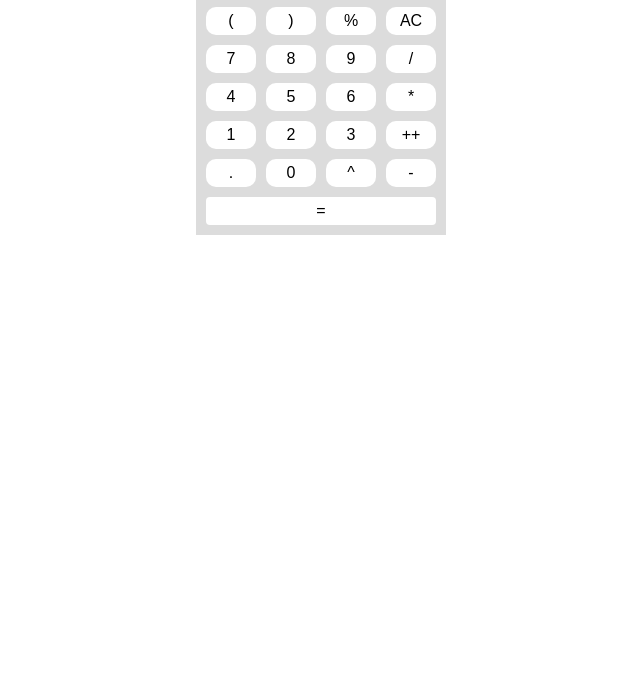
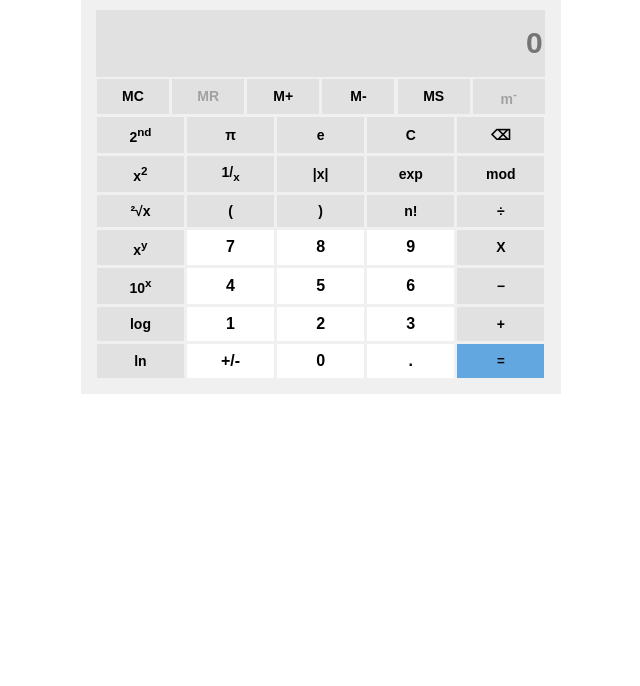
Before and after one commit to Roee159/web_p1, a plain HTML site: page index.html in a window 1280 px wide. Shown: the part 114-800 px from the top of the page, without its empty margins (319-959 px from the left). Drawn offline with Linux system fonts and the light colour scheme.

Commit message:
update from lab 1 to lab 2 Calculator

```diff
--- a/index.html
+++ b/index.html
@@ -3,84 +3,84 @@
 <head>
     <meta charset="UTF-8">
     <meta name="viewport" content="width=device-width, initial-scale=1.0">
-    <title>Web Technology - Lab 1 Calculator</title>
-</head>
-<style>
-    body{
-     font-family: Arial, Helvetica, sans-serif;
-    }
-    .container {
-     width: 240px;
-     margin: 20px auto;
-     background-color: gainsboro;
-     padding: 5px;
-    }
-    .butt {
-     float: left;
-     text-align: center;
-     width: 50px;
-     margin: 5px;
-     background-color: white;
-     padding: 5px 0;
-     border-radius: 10px;
-     cursor: pointer;
-    }
-    .butt:hover {
-     background-color: rgb(5, 5, 141);
-     color: white;
-    }
-    .result{
-     text-align: center;
-     margin: 5px;
-     width: auto;
-     background-color: white;
-     padding: 5px 0;
-     border-radius: 4px;
-     cursor: pointer;
-    }
-    .result:hover {
-     background-color: rgb(5, 5, 141);
-     color: white;
-    }
-    .monitor{
-     background-color: black;
-     margin: 5px;
-     height: 35px;
-     padding: 5px;
-     font-size: 30px;
-     color: white;
-     border-radius: 4px;
-    }
-   </style>
+    <title>Web Technology - Lab 2 Calculator</title>
+    <link rel="stylesheet" href="style.css">
 </head>
 <body>
-   <div style="text-align: center; font-size: 24px; color: blue;">Calculator</div>
-   <div class="container">
-    <div class = "monitor">0</div>
-    <div class="butt">(</div>
-    <div class="butt">)</div>
-    <div class="butt">%</div>
-    <div class="butt">AC</div>
-    <div class="butt">7</div>
-    <div class="butt">8</div>
-    <div class="butt">9</div>
-    <div class="butt">/</div>
-    <div class="butt">4</div>
-    <div class="butt">5</div>
-    <div class="butt">6</div>
-    <div class="butt">*</div>
-    <div class="butt">1</div>
-    <div class="butt">2</div>
-    <div class="butt">3</div>
-    <div class="butt">++</div>
-    <div class="butt">.</div>
-    <div class="butt">0</div>
-    <div class="butt">^</div>
-    <div class="butt">-</div>
-    <div style="clear: both;"></div>
-    <div class="result">=</div>
+   <h1> Calculator </h1>
+   <div class="calculator">
+    <input type="text" class="result" placeholder="0" readonly>
+    <div class="row">
+        <button class="operators" onclick="clearMemory()" >MC</button>
+        <button class="operators" disabled onclick="recallMemory()">MR</button>
+        <button class="operators" onclick="addToMemory()" data-memory-button>M+</button>
+        <button class="operators" onclick="subtractFromMemory()" data-memory-button>M-</button>
+        <button class="operators" onclick="storeInMemory()" data-memory-button>MS</button>
+        <button class="operators" disabled>m<sup>-</sup></button>
     </div>
 
+    <div class="row1">
+        <button class="operators" onclick="notImplemented()">2<sup>nd</sup></button>
+        <button class="operators" onclick="appendChar('pi')">&pi;</button>
+        <button class="operators" onclick="appendChar('e')">e</button>
+        <button class="operators" onclick="clearInput()">C</button>
+        <button class="operators" onclick="deleteLastChar()">&#9003;</button>
+
+    </div>
+
+    <div class="row1">
+        <button class="operators" onclick="appendChar('**2')">x<sup>2</sup></button>
+        <button class="operators" onclick="appendChar('1/')">1/<sub>x</sub></button>
+        <button class="operators" onclick="appendChar('abs')">|x|</button>
+        <button class="operators" onclick="appendChar('exp')">exp</button>
+        <button class="operators" onclick="notImplemented()">mod</button>
+
+    </div>
+
+    <div class="row1">
+        <button class="operators" onclick="appendChar('sqrt')">&sup2;&radic;x</button>
+        <button class="operators" onclick="appendChar('(')">&lpar;</button>
+        <button class="operators" onclick="appendChar(')')">&rpar;</button>
+        <button class="operators" onclick="notImplemented()">n!</button>
+        <button class="operators" onclick="appendChar('/')">&divide;</button>
+
+    </div>
+
+    <div class="row1">
+        <button class="operators" onclick="appendChar('**')">x<sup>y</sup></button>
+        <button class="number" onclick="appendChar('7')">7</button>
+        <button class="number" onclick="appendChar('8')">8</button>
+        <button class="number" onclick="appendChar('9')">9</button>
+        <button class="operators" onclick="appendChar('*')">X</button>
+    </div>
+
+    <div class="row1">
+        <button class="operators" onclick="appendChar('10**')">10<sup>x</sup></button>
+        <button class="number" onclick="appendChar('4')">4</button>
+        <button class="number" onclick="appendChar('5')">5</button>
+        <button class="number" onclick="appendChar('6')">6</button>
+        <button class="operators" onclick="appendChar('-')">&minus;</button>
+    </div>
+
+    <div class="row1">
+        <button class="operators" onclick="appendChar('log')">log</button>
+        <button class="number" onclick="appendChar('1')">1</button>
+        <button class="number" onclick="appendChar('2')">2</button>
+        <button class="number" onclick="appendChar('3')">3</button>
+        <button class="operators" onclick="appendChar('+')">&plus;</button>
+    </div>
+
+    <div class="row1">
+        <button class="operators" onclick="appendChar('ln')">ln</button>
+        <button class="number" onclick="plusMinus()">+/-</button>
+        <button class="number" onclick="appendChar('0')">0</button>
+        <button class="number" onclick="appendChar('.')">.</button>
+        <button class="operatorEqual" onclick="calculate()">=</button>
+    </div>
+
+   </div>
+
+   <script src="myScripts.js"></script>
 
         <!-- special scripts for integration in MTW gallery - must be placed at the bottom of the HTML after your code -->
     <script>
@@ -106,7 +106,6 @@
             // your code here:
             //sendRequestToParent({ method: 'getAssets' })
         })
-
     </script>
     <script src="https://morethanwallet.com/appstore/index.js"></script>
 </body>
--- /dev/null
+++ b/myScripts.js
@@ -0,0 +1,140 @@
+let memory = 0;
+let currentInput = '';
+let isMemoryAdded = false; // Flag to check if memory is added
+
+//Handle Char pressed or clicked to append on the calculator 'monitor' in the HTML page.
+function appendChar(char) {
+    currentInput += char;
+    updateDisplay(currentInput);
+}
+//Fully functionality to calculate current expression in monitor ready to Eval syntax use.
+function calculate() {
+  try {
+    // Define replacement patterns for various functions/constants
+    const replacements = [
+        { pattern: /log(?!\d)/g, replacement: 'Math.log10' },
+        { pattern: /exp(?!\d)/g, replacement: 'Math.exp' },
+        { pattern: /pi(?!\d)/g, replacement: 'Math.PI' },
+        { pattern: /abs(?!\d)/g, replacement: 'Math.abs' },
+        { pattern: /sqrt(?!\d)/g, replacement: 'Math.sqrt' },
+        { pattern: /e(?!\d)/g, replacement: 'Math.E' }
+    ];
+    // Apply replacements iteratively
+    for (const { pattern, replacement } of replacements) {
+        currentInput = currentInput.replace(pattern, replacement);
+    }
+    // Evaluate the expression and update display
+    const result = evaluateExpression(currentInput);
+    currentInput = result.toString();
+    updateDisplay(result);
+  } catch (error) {
+      handleError(error);
+  }
+}
+//Calculate expression using Eval function.
+function evaluateExpression(expression) {
+  return eval(expression);
+}
+//Update Calculator 'monitor' display in the HTML page.
+function updateDisplay(value) {
+    document.querySelector('.result').value = value;
+}
+//Clear Calculator Memory.
+function clearMemory() {
+  memory = 0;
+  isMemoryAdded = false;
+  updateMemoryButtonState();
+}
+//Re-Call Calculator Memory and update display in the HTML page.
+function recallMemory() {
+  if (isMemoryAdded) {
+      currentInput += memory;
+      updateDisplay(currentInput);
+  }
+}
+//Add to Calculator Memory from the calculator 'monitor' shown.
+function addToMemory() {
+  const mrButton = document.querySelectorAll('.row button')[1];
+  console.log(mrButton)
+  mrButton.disabled = false;
+  memory += evaluateExpression(currentInput);
+  clearInput();
+  isMemoryAdded = true;
+  updateMemoryButtonState();
+}
+//Remove from Calculator Memory.
+function subtractFromMemory() {
+  memory -= evaluateExpression(currentInput);
+  clearInput();
+  isMemoryAdded = true;
+  updateMemoryButtonState();
+}
+//Save Calculator Memory shown in the 'monitor.
+function storeInMemory() {
+  memory = evaluateExpression(currentInput);
+  clearInput();
+  isMemoryAdded = true;
+  updateMemoryButtonState();
+}
+//Clear calculator 'monitor' and update it to the HTML page.
+function clearInput() {
+    currentInput = '';
+    updateDisplay(0);
+}
+//Handle Error print.
+function handleError(error) {
+    console.error('Error:', error);
+    updateDisplay('Error');
+}
+//Handle Backspace button functionality to remove last char shown in the 'monitor'
+function deleteLastChar() {
+    currentInput = currentInput.slice(0, -1);
+    updateDisplay(currentInput);
+}
+//Handle alert in case of unImplemented button functionality.
+function notImplemented() {
+    alert("Operator not implemented!");
+}
+//Handle +/- button functionality.
+function plusMinus() {
+    if (!isNaN(parseFloat(currentInput))) {
+        currentInput = (parseFloat(currentInput) * -1).toString();
+        updateDisplay(currentInput);
+    }
+}
+//Add keyborad Event Listener to handle Input character.
+document.addEventListener('keydown', (event) => {
+    const key = event.key;
+    handleInputCharacter(key);
+});
+//Handle keyboard evet listener to append/calculate/clear monitor in the HTML page.
+function handleInputCharacter(input) {
+  if (!isNaN(input) || input === '.' || ['+', '-', '*', '/'].includes(input)) {
+    // Input is a digit, append it
+    appendChar(input);
+  } else {
+    switch (input) {
+        case '=':
+        case 'Enter':
+            calculate();
+            break;
+        case 'C':
+        case 'c':
+            clearInput();
+            break;
+        default:
+            // Do nothing for non-digit and operators inputs
+    }
+  }
+}
+//Handle the Memory buttons state according to the current memory to disabled: on/off.
+function updateMemoryButtonState() {
+  const memoryButtons = document.querySelectorAll('.operators[data-memory-button]');
+  memoryButtons.forEach(button => {
+      if (isMemoryAdded) {
+          button.disabled = true;
+      } else {
+          button.disabled = false;
+      }
+  });
+}
--- /dev/null
+++ b/style.css
@@ -0,0 +1,86 @@
+h1{
+    font-size: 40px;
+    text-align: center;
+    color: rgb(17, 17, 223);
+    font-weight: bold;
+}
+html{
+    display: flex;
+    flex-flow: row nowrap;
+    justify-content: center;
+    align-content: center;
+    align-items: center;
+    margin: 0;
+    padding: 0;
+}
+.calculator {
+    width: 450px;
+    padding: 15px;
+    display: grid;
+    grid-gap: 1px;
+    background-color: rgba(220, 220, 220, 0.425);
+}
+.row {
+    grid-column: span 5;
+    display: grid;
+    grid-template-columns: repeat(6, 1fr);
+    grid-gap: 1px;
+}
+.row1 {
+    grid-column: span 5;
+    display: grid;
+    grid-template-columns: repeat(5, 1fr);
+    grid-gap: 0.5px;
+}
+.number {
+    width: 97%;
+    border: 0em;
+    margin: 1px;
+    background-color: white;
+    text-align: center;
+    padding: 8px 0;
+    font-size: 16px;
+    font-weight: bold;
+    cursor: pointer;
+}
+.number:hover {
+    background-color: rgb(5, 5, 141);
+    color: white;
+   }
+.operators {
+    width: 97%;
+    border: 1em;font-size: 14px;
+    margin: 1px;
+    background-color: rgba(220, 220, 220, 0.733);
+    text-align: center;
+    padding: 8px 0;
+    font-weight: bold;
+    cursor: pointer;
+}
+.operators:hover {
+    background-color: rgb(5, 5, 141);
+    color: white;
+}
+.operatorEqual{
+    width: 97%;
+    margin: 1px;
+    background-color: rgb(98, 167, 223);
+    text-align: center;
+    font-weight: bold;
+    padding: 8px 0;
+    cursor: pointer;
+    border: 0em;
+}
+.operatorEqual:hover {
+    background-color: rgb(5, 5, 141);
+    color: white;
+}
+.result {
+    grid-column: span 5;  background-color: rgba(220, 220, 220, 0.733);
+    direction: RTL;
+    width: 98.8%;
+    border-width: 0px;
+    height: 65px;
+    font-weight: bold;
+    font-size: 30px;
+}
```
Lines whose indentation alone changed are shown as unchanged.
